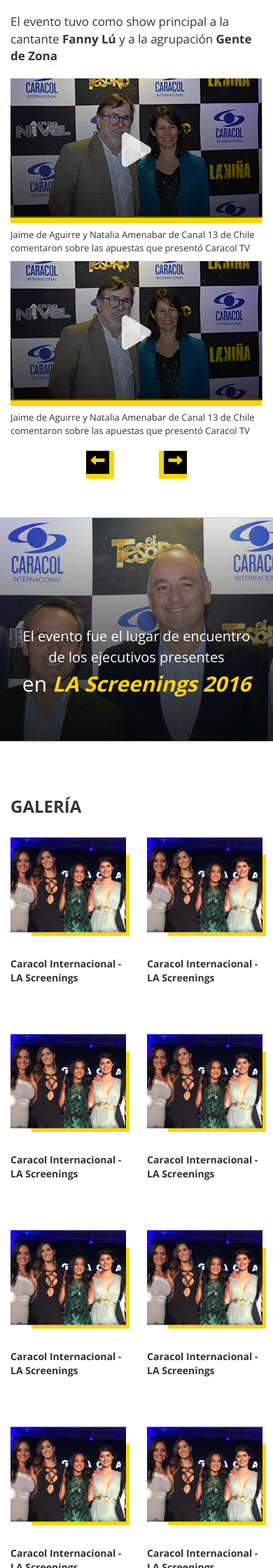
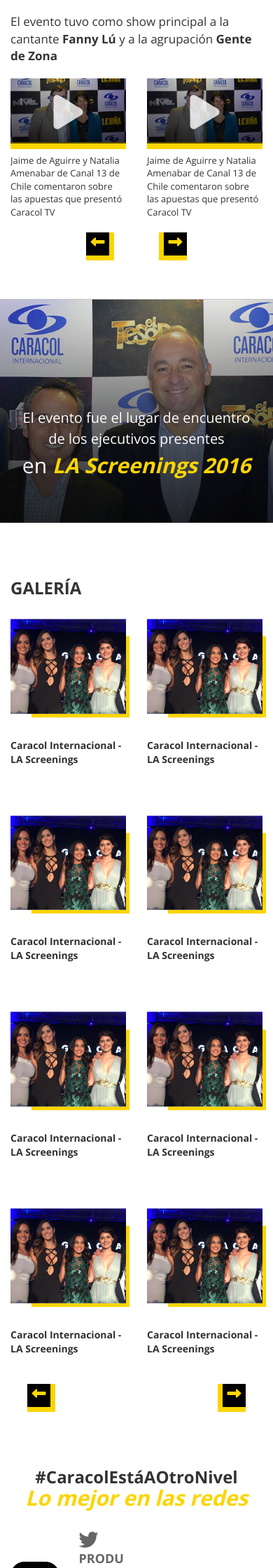
Before and after one commit to agustindavid/agustindavid.github.io, a PHP site: page / in a window 390 px wide. Shown: the part 1691-3931 px from the top of the page at 70% size. Run offline with PHP 8.4, Linux system fonts and the light colour scheme; some libraries are stand-ins or nearby versions.

Commit message:
videos thumb

```diff
--- a/css/style.css
+++ b/css/style.css
@@ -690,7 +690,7 @@ section.gallery, section.videos {
 }
 
 .social-feed {
-    padding: 60px 0 30px 0;
+    padding: 30px 0 30px 0;
 }
 
 .social-feed h3 {
--- a/index.html
+++ b/index.html
@@ -298,22 +298,20 @@
                     <div class="carousel-inner" role="listbox">
                         <div class="item active">
                             <div class="row">
-                                <div class="col-md-12">
+                                <div class="col-md-12 col-xs-6">
                                     <div class="video-thumb">
                                         <div class="play-btn" data-videoid="1"><i class="fa fa-play" aria-hidden="true"></i></div>
                                         <div class="video-overlay"></div>
-                                        <img src="images/video-thumb.jpg">
+                                        <img src="images/video-thumb.jpg" class="img-responsive">
                                         <iframe src="https://player.vimeo.com/video/170810544?title=0&byline=0&portrait=0" width="640" height="360" frameborder="0" webkitallowfullscreen mozallowfullscreen allowfullscreen></iframe>
                                     </div>
                                     <p class="video-title">Jaime de Aguirre y Natalia Amenabar de Canal 13 de Chile comentaron sobre las apuestas que presentó Caracol TV</p>
                                 </div>
-                            </div>
-                            <div class="row">
-                                <div class="col-md-12">
+                                <div class="col-md-12 col-xs-6">
                                     <div class="video-thumb">
                                         <div class="play-btn" data-videoid="1"><i class="fa fa-play" aria-hidden="true"></i></div>
                                         <div class="video-overlay"></div>
-                                        <img src="images/video-thumb.jpg">
+                                        <img src="images/video-thumb.jpg" class="img-responsive">
                                         <iframe src="https://player.vimeo.com/video/170810544?title=0&byline=0&portrait=0" width="640" height="360" frameborder="0" webkitallowfullscreen mozallowfullscreen allowfullscreen></iframe>
                                     </div>
                                     <p class="video-title">Jaime de Aguirre y Natalia Amenabar de Canal 13 de Chile comentaron sobre las apuestas que presentó Caracol TV</p>
@@ -322,22 +320,20 @@
                         </div>
                         <div class="item">
                             <div class="row">
-                                <div class="col-md-12">
+                                <div class="col-md-12 col-xs-6">
                                     <div class="video-thumb">
                                         <div class="play-btn" data-videoid="1"><i class="fa fa-play" aria-hidden="true"></i></div>
                                         <div class="video-overlay"></div>
-                                        <img src="images/video-thumb.jpg">
+                                        <img src="images/video-thumb.jpg" class="img-responsive">
                                         <iframe src="https://player.vimeo.com/video/170810544?title=0&byline=0&portrait=0" width="640" height="360" frameborder="0" webkitallowfullscreen mozallowfullscreen allowfullscreen></iframe>
                                     </div>
                                     <p class="video-title">Jaime de Aguirre y Natalia Amenabar de Canal 13 de Chile comentaron sobre las apuestas que presentó Caracol TV</p>
                                 </div>
-                            </div>
-                            <div class="row">
-                                <div class="col-md-12">
+                                <div class="col-md-12 col-xs-6">
                                     <div class="video-thumb">
                                         <div class="play-btn" data-videoid="1"><i class="fa fa-play" aria-hidden="true"></i></div>
                                         <div class="video-overlay"></div>
-                                        <img src="images/video-thumb.jpg">
+                                        <img src="images/video-thumb.jpg" class="img-responsive">
                                         <iframe src="https://player.vimeo.com/video/170810544?title=0&byline=0&portrait=0" width="640" height="360" frameborder="0" webkitallowfullscreen mozallowfullscreen allowfullscreen></iframe>
                                     </div>
                                     <p class="video-title">Jaime de Aguirre y Natalia Amenabar de Canal 13 de Chile comentaron sobre las apuestas que presentó Caracol TV</p>
@@ -368,7 +364,7 @@
     <div class="container">
         <div class="row">
             <h3>Galería</h3>
-    <div id="carousel-gallery" class="carousel slide" data-ride="carousel"  data-interval="false">
+<div id="carousel-gallery" class="carousel slide" data-ride="carousel"  data-interval="false">
   <!-- Indicators -->
 <!--  <ol class="carousel-indicators">
     <li data-target="#carousel-gallery" data-slide-to="0" class="active"></li>
@@ -557,6 +553,7 @@
     <span class="sr-only">Next</span>
   </a>
 </div>
+
         </div>
     </div>
 
```
